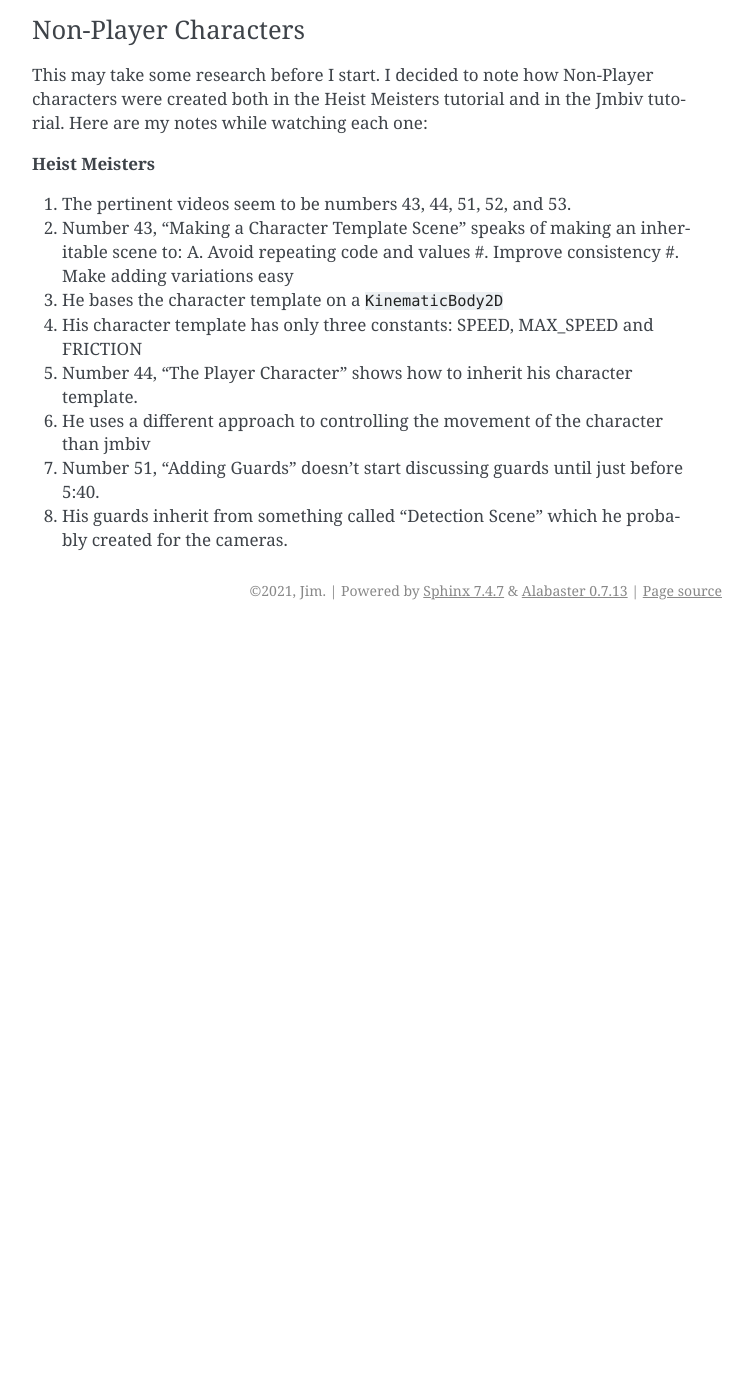
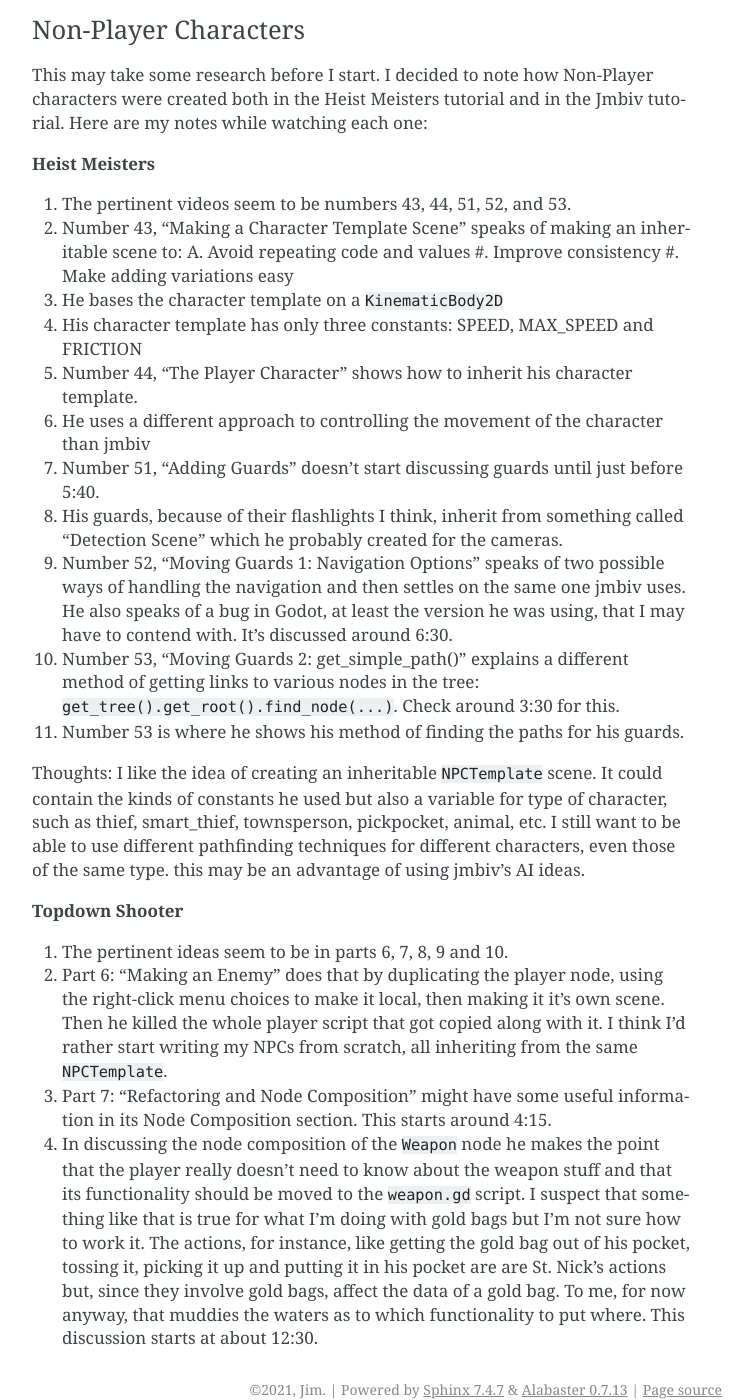
Before and after one commit to JMorris1575/Christmas2022, a Sphinx documentation site: the page built from docs/st_nick_game_dev.rst, in a window 1280 px wide and 1400 px high, scrolled down 38916 px. Shown: the whole window, without its empty margins (388-1141 px from the left). Built offline with Sphinx 7.4.7, drawn with Linux system fonts in a browser that asks for light colours; before the commit the page ends 39546 px from its top, so only the background shows below that.

Commit message:
Finish up study of Heist Meisters guards, starting research in Topdown Shooter for NPCs.

```diff
--- a/docs/st_nick_game_dev.rst
+++ b/docs/st_nick_game_dev.rst
@@ -1593,4 +1593,31 @@ Heist Meisters tutorial and in the Jmbiv tutorial. Here are my notes while watch
 #. Number 44, "The Player Character" shows how to inherit his character template.
 #. He uses a different approach to controlling the movement of the character than jmbiv
 #. Number 51, "Adding Guards" doesn't start discussing guards until just before 5:40.
-#. His guards inherit from something called "Detection Scene" which he probably created for the cameras.
+#. His guards, because of their flashlights I think, inherit from something called "Detection Scene" which he probably
+   created for the cameras.
+#. Number 52, "Moving Guards 1: Navigation Options" speaks of two possible ways of handling the navigation and then
+   settles on the same one jmbiv uses. He also speaks of a bug in Godot, at least the version he was using, that I may
+   have to contend with. It's discussed around 6:30.
+#. Number 53, "Moving Guards 2: get_simple_path()" explains a different method of getting links to various nodes in the
+   tree: ``get_tree().get_root().find_node(...)``. Check around 3:30 for this.
+#. Number 53 is where he shows his method of finding the paths for his guards.
+
+Thoughts: I like the idea of creating an inheritable ``NPCTemplate`` scene. It could contain the kinds of constants he
+used but also a variable for type of character, such as thief, smart_thief, townsperson, pickpocket, animal, etc. I
+still want to be able to use different pathfinding techniques for different characters, even those of the same type.
+this may be an advantage of using jmbiv's AI ideas.
+
+**Topdown Shooter**
+
+#. The pertinent ideas seem to be in parts 6, 7, 8, 9 and 10.
+#. Part 6: "Making an Enemy" does that by duplicating the player node, using the right-click menu choices to make it
+   local, then making it it's own scene. Then he killed the whole player script that got copied along with it. I think
+   I'd rather start writing my NPCs from scratch, all inheriting from the same ``NPCTemplate``.
+#. Part 7: "Refactoring and Node Composition" might have some useful information in its Node Composition section. This
+   starts around 4:15.
+#. In discussing the node composition of the ``Weapon`` node he makes the point that the player really doesn't need to
+   know about the weapon stuff and that its functionality should be moved to the ``weapon.gd`` script. I suspect that
+   something like that is true for what I'm doing with gold bags but I'm not sure how to work it. The actions, for
+   instance, like getting the gold bag out of his pocket, tossing it, picking it up and putting it in his pocket are
+   are St. Nick's actions but, since they involve gold bags, affect the data of a gold bag. To me, for now anyway, that
+   muddies the waters as to which functionality to put where. This discussion starts at about 12:30.
```
